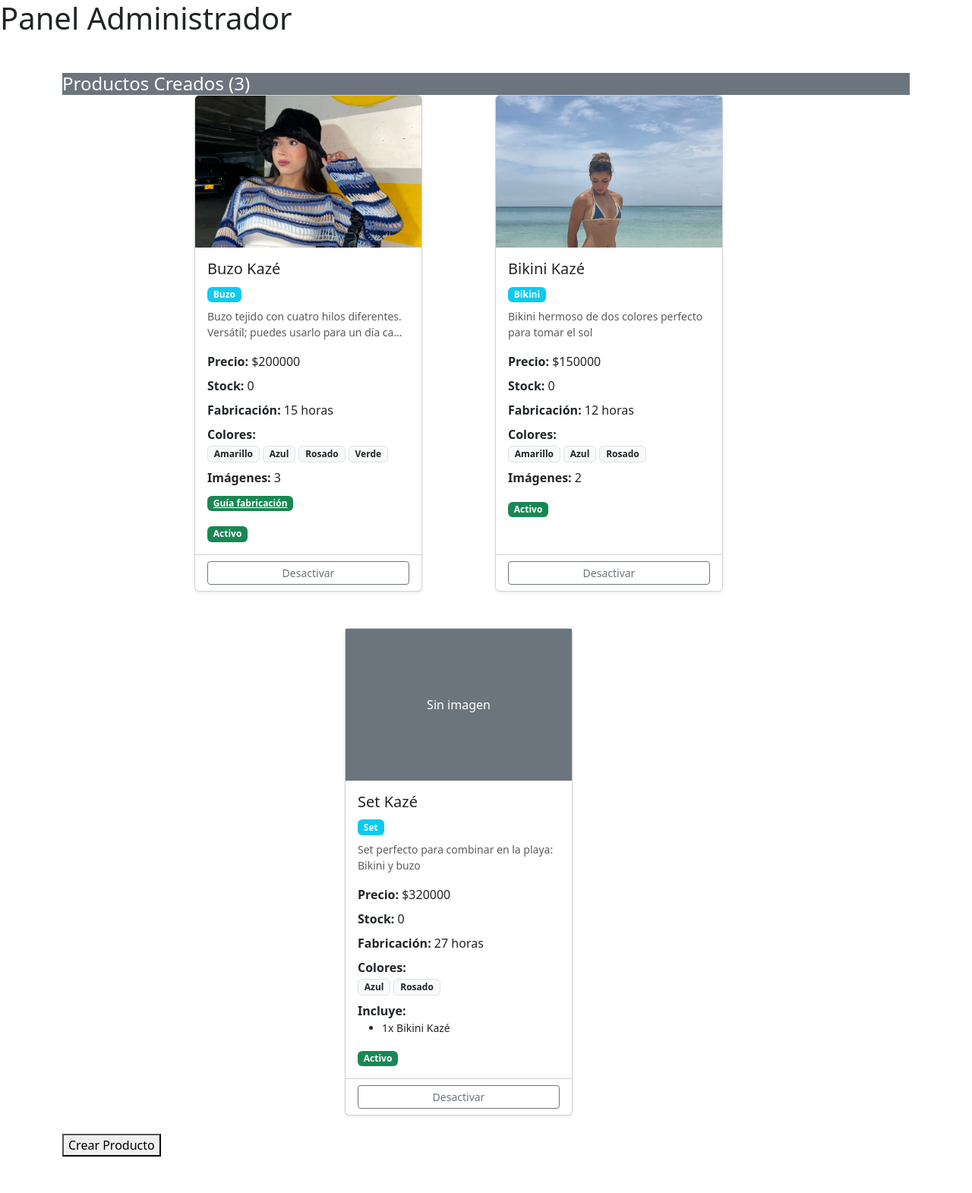
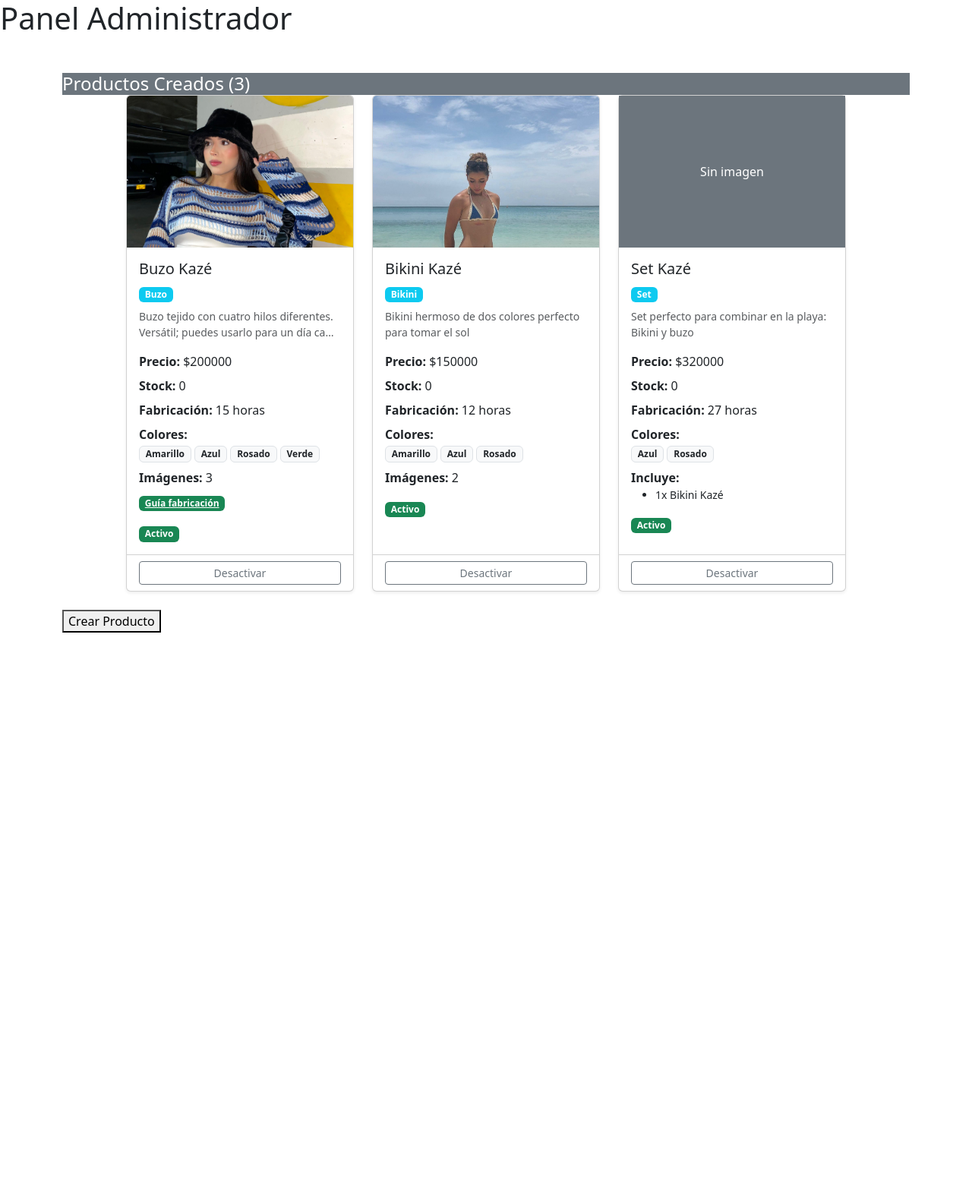
Before and after one commit to AlysonHenao/Akima, a Django app: page /administrator/ in a window 1280 px wide. Shown: the whole page at 76% size. After the commit the page ends 833 px from the top, so only its background shows below. Run offline with Django 5.2, Linux system fonts and the light colour scheme; data comes from the database, SQL or seed files in the repository; both versions use the stored data as it was after the commit.

Commit message:
datos de ejemplo

```diff
--- a/crochet/templates/administrator.html
+++ b/crochet/templates/administrator.html
@@ -17,7 +17,7 @@
         <div class="card-body">
             <div class="d-flex flex-wrap justify-content-center gap-4">
                 {% for producto in productos %}
-                <div class="col-md-6 col-lg-4 mb-4">
+                <div class="mb-4 d-flex">
                     <div class="card h-100 shadow-sm" style="width: 300px;">
                         <!-- Imagen principal -->
                         {% if producto.imagenes.all %}
```
Also changed, not shown: db.sqlite3.
